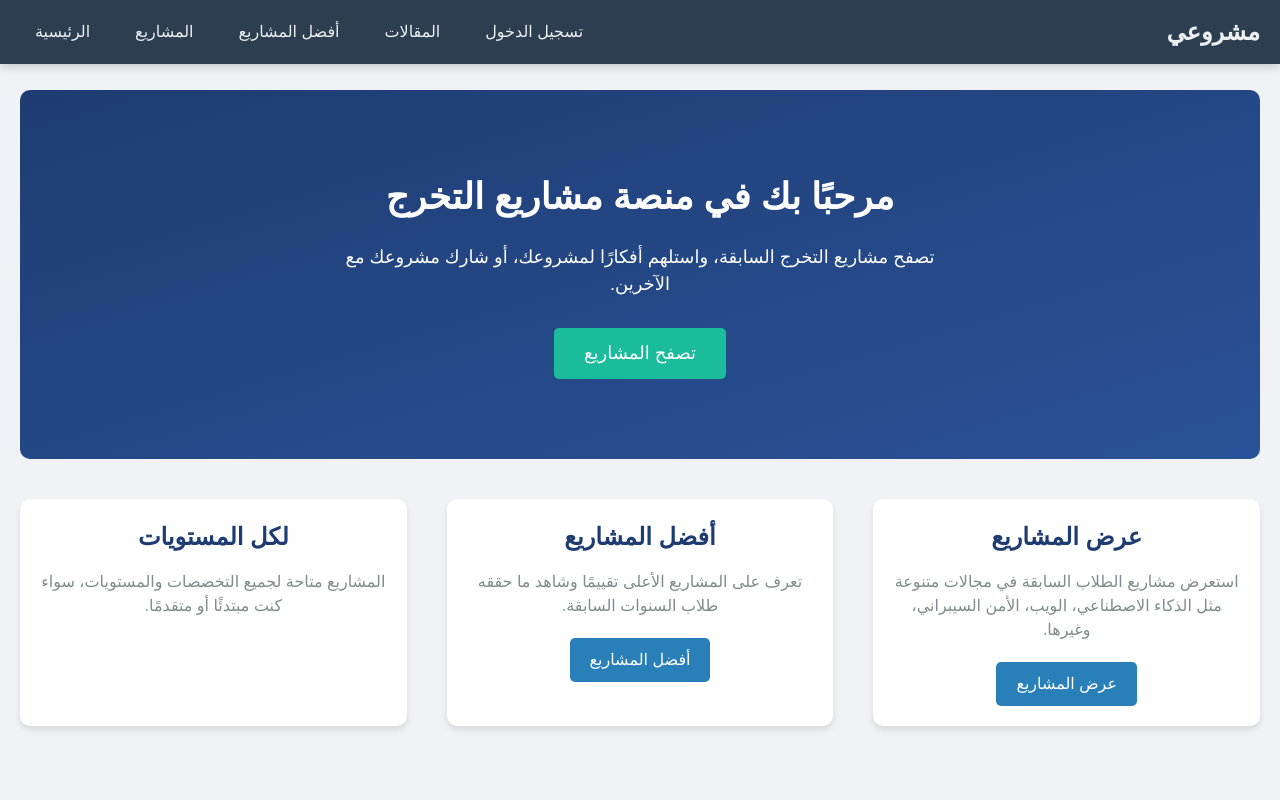
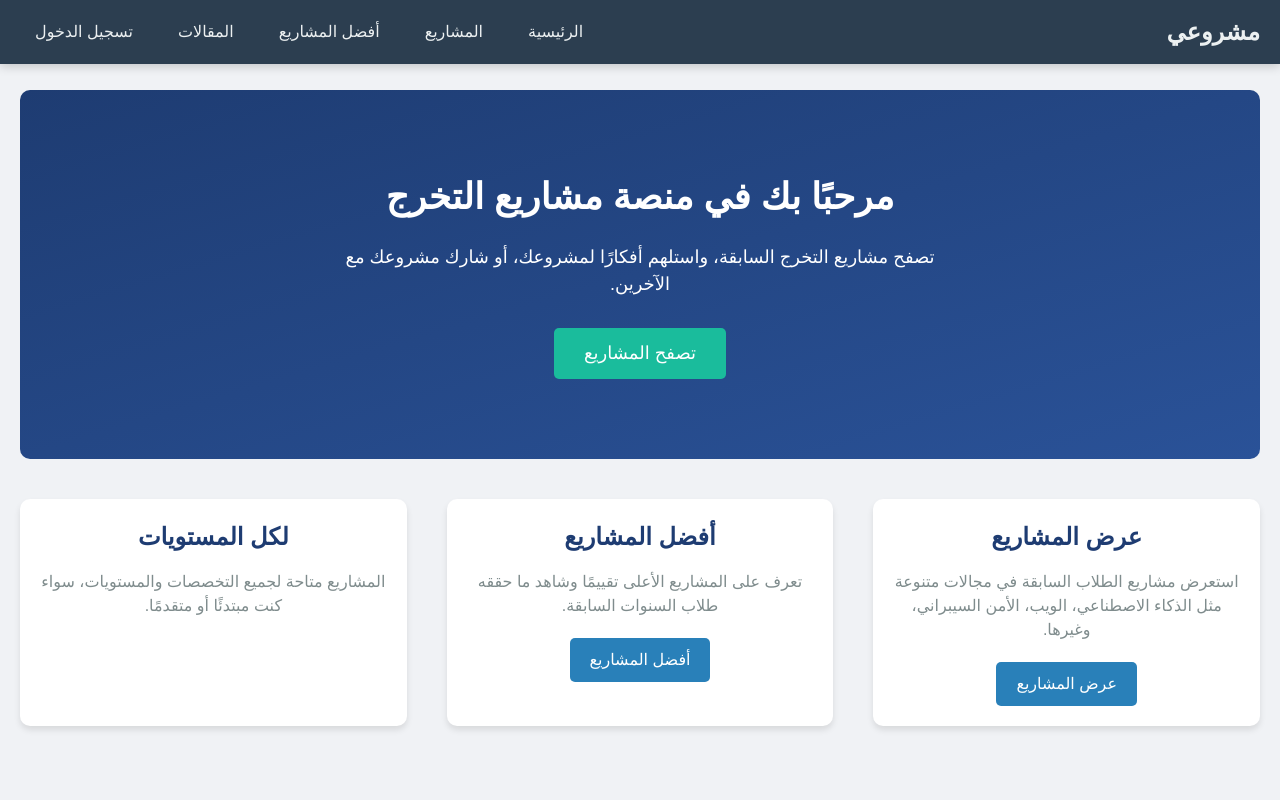
Before and after one commit to S7eko/Gradify, a React (Create React App) app: page / in a window 1280 px wide. Shown: the top 800 px of the page. Built offline with nearby package versions, Linux system fonts and the light colour scheme.

Commit message:
first commit

```diff
--- a/src/components/header/header.module.css
+++ b/src/components/header/header.module.css
@@ -29,7 +29,8 @@
     display: flex;
     gap: 15px;
     align-items: center;
-    flex-direction: row-reverse;
+    flex-direction: row;
+    /* تم التعديل هنا */
 }
 
 .nav a {
```
